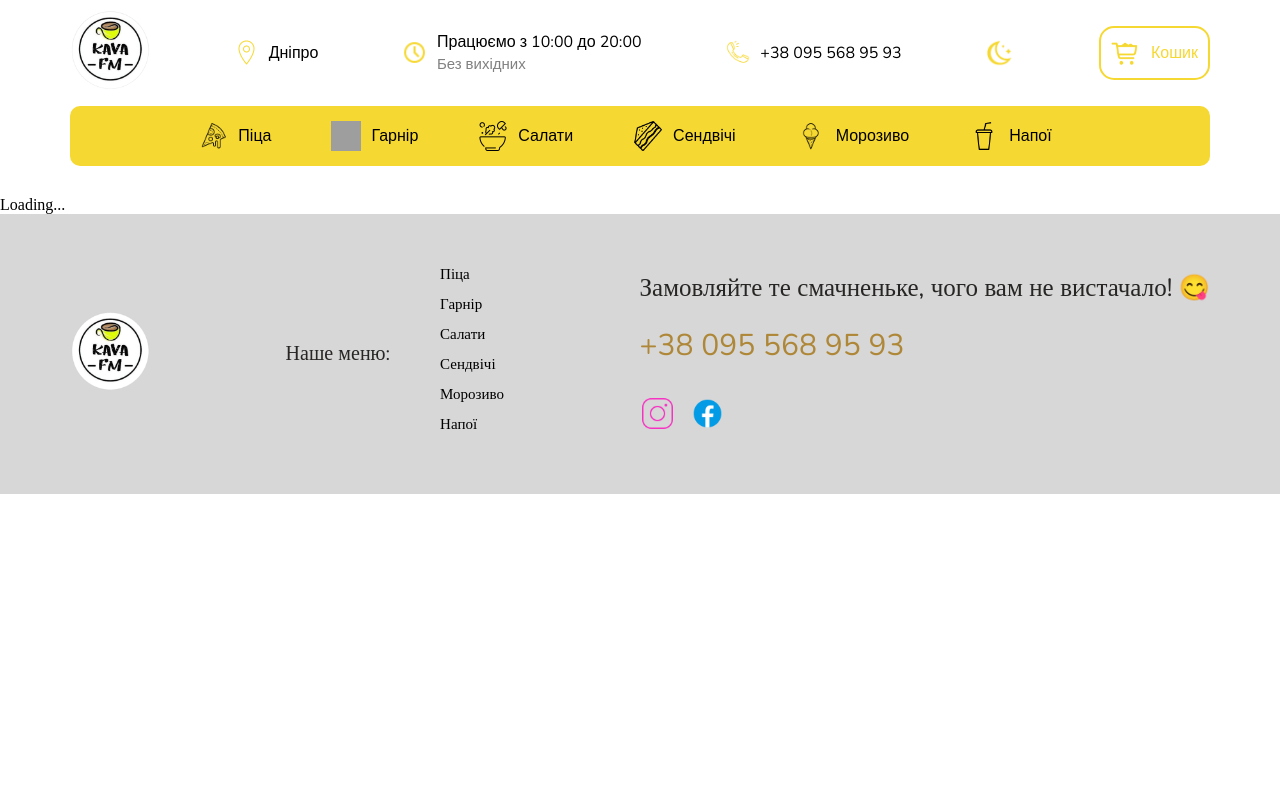
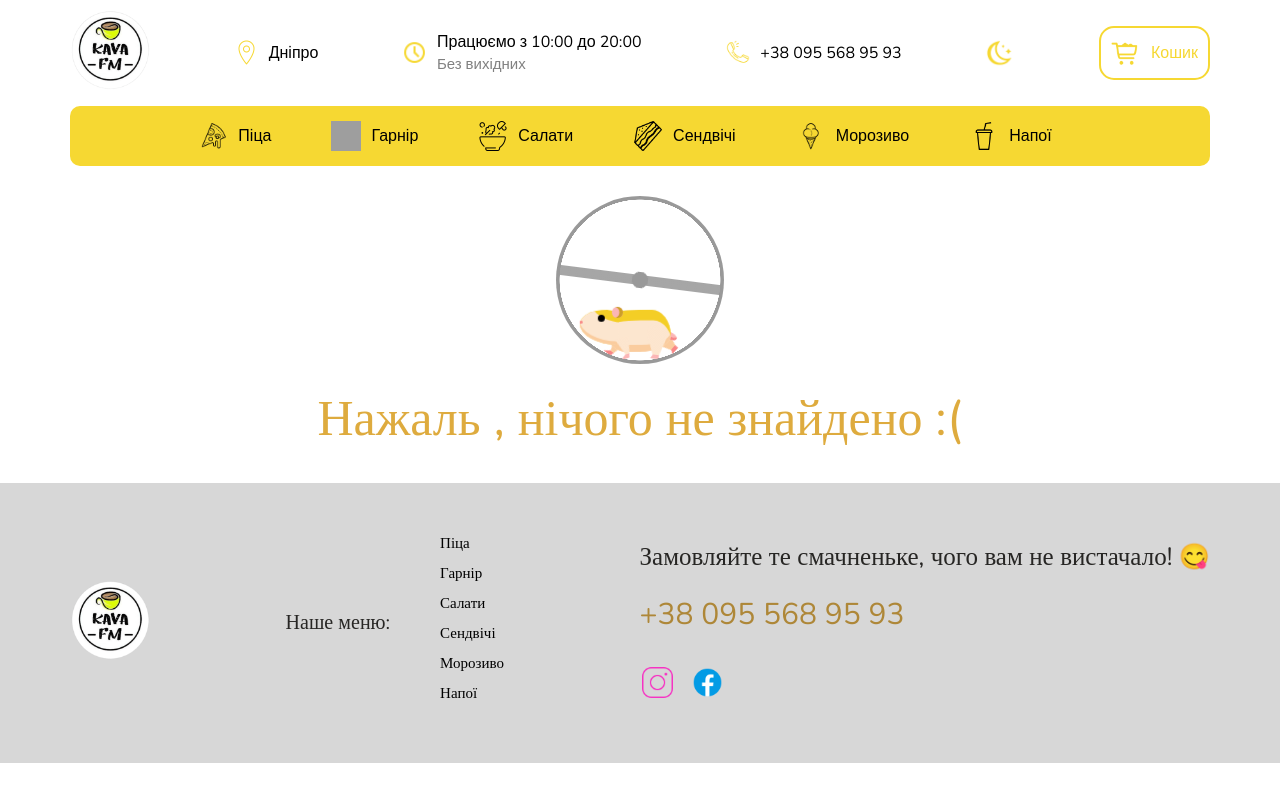
Before and after one commit to David-Shahmatov/KavaFm, a React (Create React App) app: page /pizza/1 in a window 1280 px wide. Built offline with nearby package versions, Linux system fonts and the light colour scheme; grey boxes are pictures that could not be loaded.

Commit message:
ways, nothing was found page are ready

```diff
--- a/src/components/CardList/CardList.module.scss
+++ b/src/components/CardList/CardList.module.scss
@@ -2,6 +2,18 @@
 
 .link {
   padding: $container-padding;
+}
+
+.ways {
+  padding: $container-padding;
+  color: #6b6b6b;
+  margin-bottom: 20px;
+  font-family: 'Nunito', sans-serif;
+
+  &__link {
+    color: #6b6b6b;
+    text-decoration: none;
+  }
 }
 
 .cardList {
--- a/src/components/Main/Main.jsx
+++ b/src/components/Main/Main.jsx
@@ -25,11 +25,11 @@
     <div className="main">
       {shouldShowSlider && <Splide />}
       <Routes>
-        <Route path="/" element={<CardList items={mainPageData} />} />
+        <Route path="/" element={<CardList items={mainPageData} typePage='Головна'/>} />
         <Route path="/pizza" element={<CardList items={pizzas} typePage='Піца' />} />
         <Route path="/pizza/:id" element={<PizzaPage items={pizzas} />} />
         <Route path="/garnish" element={<CardList items={garnish} typePage='Гарнір'/>} />
-        <Route path="/garnish/:id" element={<GarnishPage items={garnish} />} />
+        <Route path="/garnish/:id" element={<GarnishPage items={garnish} typePage='Гарнір'/>} />
       </Routes>
       <Footer />
     </div>
--- /dev/null
+++ b/src/components/NwfPage/NwfPage.jsx
@@ -0,0 +1,29 @@
+import styles from './NwfPage.module.scss';
+
+const Loader = () => {
+  return (
+    <div className={`${styles.container} ${styles.container_marginBottom}`}>
+      <div aria-label='Orange and tan hamster running in a metal wheel' role='img' class={styles.wheelAndHamster}>
+        <div class={styles.wheel}></div>
+        <div class={styles.hamster}>
+          <div class={styles.hamster__body}>
+            <div class={styles.hamster__head}>
+              <div class={styles.hamster__ear}></div>
+              <div class={styles.hamster__eye}></div>
+              <div class={styles.hamster__nose}></div>
+            </div>
+            <div class={`${styles.hamster__limb}, ${styles.hamster__limbFr}`}></div>
+            <div class={`${styles.hamster__limb} ${styles.hamster__limbFl}`}></div>
+            <div class={`${styles.hamster__limb} ${styles.hamster__limbBr}`}></div>
+            <div class={`${styles.hamster__limb} ${styles.hamster__limbBl}`}></div>
+            <div class={styles.hamster__tail}></div>
+          </div>
+        </div>
+        <div class={styles.spoke}></div>
+      </div>
+      <p className={styles.text}>Нажаль , нічого не знайдено :(</p>
+    </div>
+  )
+}
+
+export default Loader;
--- /dev/null
+++ b/src/components/NwfPage/NwfPage.module.scss
@@ -0,0 +1,290 @@
+.container {
+  display: flex;
+  align-items: center;
+  flex-direction: column;
+  gap: 20px;
+
+  &_marginBottom {
+    margin-bottom: 30px;
+  }
+}
+
+.text {
+  font-size: 50px;
+  font-family: 'Nunito';
+  color: #deab3e;
+}
+
+.wheelAndHamster {
+  --dur: 1s;
+
+  position: relative;
+  width: 12em;
+  height: 12em;
+  font-size: 14px;
+}
+
+.wheel,
+.hamster,
+.hamster div,
+.spoke {
+  position: absolute;
+}
+
+.wheel,
+.spoke {
+  border-radius: 50%;
+  top: 0;
+  left: 0;
+  width: 100%;
+  height: 100%;
+}
+
+.wheel {
+  background: radial-gradient(100% 100% at center,hsla(0,0%,60%,0) 47.8%,hsl(0, 0%, 60%) 48%);
+  z-index: 2;
+}
+
+.hamster {
+  animation: hamster var(--dur) ease-in-out infinite;
+  top: 50%;
+  left: calc(50% - 3.5em);
+  width: 7em;
+  height: 3.75em;
+  transform: rotate(4deg) translate(-0.8em,1.85em);
+  transform-origin: 50% 0;
+  z-index: 1;
+}
+
+.hamster__head {
+  animation: hamsterHead var(--dur) ease-in-out infinite;
+  background: hsl(49, 90%, 55%);
+  border-radius: 70% 30% 0 100% / 40% 25% 25% 60%;
+  box-shadow: 0 -0.25em 0 hsl(30,90%,80%) inset,
+		0.75em -1.55em 0 hsl(30,90%,90%) inset;
+  top: 0;
+  left: -2em;
+  width: 2.75em;
+  height: 2.5em;
+  transform-origin: 100% 50%;
+}
+
+.hamster__ear {
+  animation: hamsterEar var(--dur) ease-in-out infinite;
+  background: hsl(0,90%,85%);
+  border-radius: 50%;
+  box-shadow: -0.25em 0 hsl(43, 67%, 48%) inset;
+  top: -0.25em;
+  right: -0.25em;
+  width: 0.75em;
+  height: 0.75em;
+  transform-origin: 50% 75%;
+}
+
+.hamster__eye {
+  animation: hamsterEye var(--dur) linear infinite;
+  background-color: hsl(0,0%,0%);
+  border-radius: 50%;
+  top: 0.375em;
+  left: 1.25em;
+  width: 0.5em;
+  height: 0.5em;
+}
+
+.hamster__nose {
+  background: hsl(0,90%,75%);
+  border-radius: 35% 65% 85% 15% / 70% 50% 50% 30%;
+  top: 0.75em;
+  left: 0;
+  width: 0.2em;
+  height: 0.25em;
+}
+
+.hamster__body {
+  animation: hamsterBody var(--dur) ease-in-out infinite;
+  background: hsl(30,90%,90%);
+  border-radius: 50% 30% 50% 30% / 15% 60% 40% 40%;
+  box-shadow: 0.1em 0.75em 0 hsl(49, 90%, 55%) inset,
+		0.15em -0.5em 0 hsl(30,90%,80%) inset;
+  top: 0.25em;
+  left: 2em;
+  width: 4.5em;
+  height: 3em;
+  transform-origin: 17% 50%;
+  transform-style: preserve-3d;
+}
+
+.hamster__limbFr,
+.hamster__limbFl {
+  clip-path: polygon(0 0,100% 0,70% 80%,60% 100%,0% 100%,40% 80%);
+  top: 2em;
+  left: 0.5em;
+  width: 1em;
+  height: 1.5em;
+  transform-origin: 50% 0;
+}
+
+.hamster__limbFr {
+  animation: hamsterFRLimb var(--dur) linear infinite;
+  background: linear-gradient(hsl(30,90%,80%) 80%,hsl(0,90%,75%) 80%);
+  transform: rotate(15deg) translateZ(-1px);
+}
+
+.hamster__limbFl {
+  animation: hamsterFLLimb var(--dur) linear infinite;
+  background: linear-gradient(hsl(30,90%,90%) 80%,hsl(0,90%,85%) 80%);
+  transform: rotate(15deg);
+}
+
+.hamster__limbBr,
+.hamster__limbBl {
+  border-radius: 0.75em 0.75em 0 0;
+  clip-path: polygon(0 0,100% 0,100% 30%,70% 90%,70% 100%,30% 100%,40% 90%,0% 30%);
+  top: 1em;
+  left: 2.8em;
+  width: 1.5em;
+  height: 2.5em;
+  transform-origin: 50% 30%;
+}
+
+.hamster__limbBr {
+  animation: hamsterBRLimb var(--dur) linear infinite;
+  background: linear-gradient(hsl(30,90%,80%) 90%,hsl(0,90%,75%) 90%);
+  transform: rotate(-25deg) translateZ(-1px);
+}
+
+.hamster__limbBl {
+  animation: hamsterBLLimb var(--dur) linear infinite;
+  background: linear-gradient(hsl(30,90%,90%) 90%,hsl(0,90%,85%) 90%);
+  transform: rotate(-25deg);
+}
+
+.hamster__tail {
+  animation: hamsterTail var(--dur) linear infinite;
+  background: hsl(0,90%,85%);
+  border-radius: 0.25em 50% 50% 0.25em;
+  box-shadow: 0 -0.2em 0 hsl(0,90%,75%) inset;
+  top: 1.5em;
+  right: -0.5em;
+  width: 1em;
+  height: 0.5em;
+  transform: rotate(30deg) translateZ(-1px);
+  transform-origin: 0.25em 0.25em;
+}
+
+.spoke {
+  animation: spoke var(--dur) linear infinite;
+  background: radial-gradient(100% 100% at center,hsl(0,0%,60%) 4.8%,hsla(0,0%,60%,0) 5%),
+		linear-gradient(hsla(0,0%,55%,0) 46.9%,hsl(0,0%,65%) 47% 52.9%,hsla(0,0%,65%,0) 53%) 50% 50% / 99% 99% no-repeat;
+}
+
+/* Animations */
+@keyframes hamster {
+  from, to {
+    transform: rotate(4deg) translate(-0.8em,1.85em);
+  }
+
+  50% {
+    transform: rotate(0) translate(-0.8em,1.85em);
+  }
+}
+
+@keyframes hamsterHead {
+  from, 25%, 50%, 75%, to {
+    transform: rotate(0);
+  }
+
+  12.5%, 37.5%, 62.5%, 87.5% {
+    transform: rotate(8deg);
+  }
+}
+
+@keyframes hamsterEye {
+  from, 90%, to {
+    transform: scaleY(1);
+  }
+
+  95% {
+    transform: scaleY(0);
+  }
+}
+
+@keyframes hamsterEar {
+  from, 25%, 50%, 75%, to {
+    transform: rotate(0);
+  }
+
+  12.5%, 37.5%, 62.5%, 87.5% {
+    transform: rotate(12deg);
+  }
+}
+
+@keyframes hamsterBody {
+  from, 25%, 50%, 75%, to {
+    transform: rotate(0);
+  }
+
+  12.5%, 37.5%, 62.5%, 87.5% {
+    transform: rotate(-2deg);
+  }
+}
+
+@keyframes hamsterFRLimb {
+  from, 25%, 50%, 75%, to {
+    transform: rotate(50deg) translateZ(-1px);
+  }
+
+  12.5%, 37.5%, 62.5%, 87.5% {
+    transform: rotate(-30deg) translateZ(-1px);
+  }
+}
+
+@keyframes hamsterFLLimb {
+  from, 25%, 50%, 75%, to {
+    transform: rotate(-30deg);
+  }
+
+  12.5%, 37.5%, 62.5%, 87.5% {
+    transform: rotate(50deg);
+  }
+}
+
+@keyframes hamsterBRLimb {
+  from, 25%, 50%, 75%, to {
+    transform: rotate(-60deg) translateZ(-1px);
+  }
+
+  12.5%, 37.5%, 62.5%, 87.5% {
+    transform: rotate(20deg) translateZ(-1px);
+  }
+}
+
+@keyframes hamsterBLLimb {
+  from, 25%, 50%, 75%, to {
+    transform: rotate(20deg);
+  }
+
+  12.5%, 37.5%, 62.5%, 87.5% {
+    transform: rotate(-60deg);
+  }
+}
+
+@keyframes hamsterTail {
+  from, 25%, 50%, 75%, to {
+    transform: rotate(30deg) translateZ(-1px);
+  }
+
+  12.5%, 37.5%, 62.5%, 87.5% {
+    transform: rotate(10deg) translateZ(-1px);
+  }
+}
+
+@keyframes spoke {
+  from {
+    transform: rotate(0);
+  }
+
+  to {
+    transform: rotate(-1turn);
+  }
+}
--- a/src/pages/GarnishPage/GarnishPage.jsx
+++ b/src/pages/GarnishPage/GarnishPage.jsx
@@ -1,35 +1,48 @@
 import styles from './GarnishPage.module.scss';
 import { useParams, Link } from 'react-router-dom';
 import { garnishImages } from '../../images';
+import cart from '../../images/cart.png';
 
-const GarnishPage = ({ items }) => {
+
+const GarnishPage = ({ items, typePage }) => {
   const { id } = useParams();
 
-  const pizza = items.find(item => item.id === id);
+  const garnish = items.find(item => item.id === id);
 
-  if (!pizza) {
-    return <div>Loading...</div>;
+  if (!garnish) {
+    return <span class="loader"></span>;
   }
 
-  const pizzaImage = garnishImages[pizza.image];
+  const garnishImage = garnishImages[garnish.image];
 
   return (
+  <>
+    <div className={styles.ways}>
+    <p>
+    <Link to='/' className={styles.ways__link}>Головна </Link>
+      &gt;
+    <Link to='/garnish' className={styles.ways__link}> {typePage} </Link>
+      &gt; {garnish.title}
+    </p>
+  </div>
     <div className={styles.garnishPage}>
-      <div className={styles.garnishPage__way}>
-        <p>
-         <Link to='/'> Головна </Link> - <Link to='/garnish'>Гарнір</Link> - {pizza.title}</p>
-      </div>
-      <div className={styles.garnish__infoBlock}>
-        <img className={styles.infoBlock__image} src={pizzaImage} alt="" />
-        <div className={styles.infoBlock__describe}>
-          <p className={styles.infoBlock__title}>{pizza.title}</p>
-          <p className={styles.infoBlock__weight}>{pizza.weight}</p>
+      <img className={styles.garnishPage__image} src={garnishImage} alt="" />
+      <div className={styles.infoBlock}>
+          <p className={styles.infoBlock__title}>{garnish.title}</p>
+          <p className={styles.infoBlock__weight}>{garnish.weight}</p>
           <p className={styles.infoBlock__ingredients}>
-            <p style={{ fontSize: '20px' }}>Склад:</p> {pizza.ingredients}
+            <p style={{ fontSize: '25px', color: '#000' }}>Склад:</p> {garnish.ingredients}
           </p>
+        <div className={styles.priceBlock}>
+          <p className={styles.priceBlock__price}>{garnish.price}</p>
+          <div className={styles.cart}>
+            <img src={cart} alt="" className={styles.cart__image} />
+            <p className={styles.cart__title}>В кошик</p>
         </div>
       </div>
+      </div>
     </div>
+  </>
   );
 }
 
--- a/src/pages/PizzaPage/PizzaPage.jsx
+++ b/src/pages/PizzaPage/PizzaPage.jsx
@@ -1,6 +1,7 @@
 import styles from './PizzaPage.module.scss';
 import { useParams, Link } from 'react-router-dom';
 import { pizzaImages } from '../../images';
+import NwfPage from '../../components/NwfPage/NwfPage';
 import cart from '../../images/cart.png';
 
 const PizzaPage = ({ items }) => {
@@ -9,7 +10,7 @@
   const pizza = items.find(item => item.id === id);
 
   if (!pizza) {
-    return <div>Loading...</div>;
+    return <NwfPage />;
   }
 
   const pizzaImage = pizzaImages[pizza.image];
@@ -27,16 +28,17 @@
     <div className={styles.pizzaPage}>
         <img className={styles.pizzaPage__image}  src={pizzaImage} alt="" />
       <div className={styles.infoBlock}>
-        <div className={styles.infoBlock__describe}>
           <p className={styles.infoBlock__title}>{pizza.title}</p>
           <p className={styles.infoBlock__weight}>{pizza.weight}</p>
           <p className={styles.infoBlock__ingredients}>
-            <p style={{ fontSize: '25px' }}>Склад:</p> {pizza.ingredients}
+            <p style={{ fontSize: '25px', color: '#000' }}>Склад:</p> {pizza.ingredients}
           </p>
+        <div className={styles.priceBlock}>
+          <p className={styles.priceBlock__price}>{pizza.price}</p>
+          <div className={styles.cart}>
+            <img src={cart} alt="" className={styles.cart__image} />
+            <p className={styles.cart__title}>В кошик</p>
           </div>
-        <div className={styles.cartBlock}>
-          <img src={cart} alt="" className="{styles.cart}" />
-          <p className={styles.cartTitle}>Кошик</p>
       </div>
       </div>
     </div>
```
Also changed, not shown: src/components/CardList/CardList.jsx (+7 -1 lines), src/pages/GarnishPage/GarnishPage.module.scss (+67 -4 lines), src/pages/PizzaPage/PizzaPage.module.scss (+44 -1 lines). Lines whose indentation alone changed are shown as unchanged.
